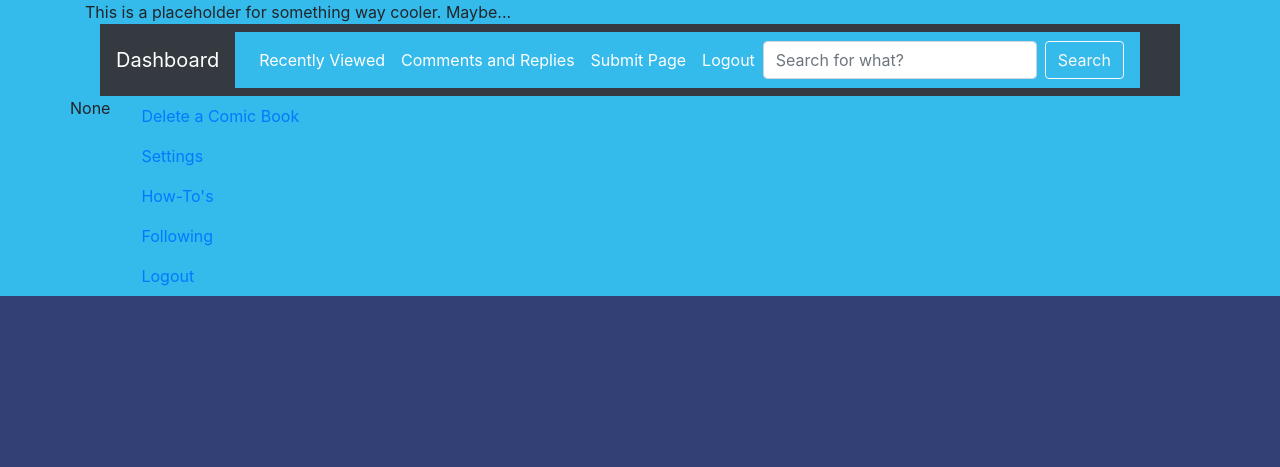
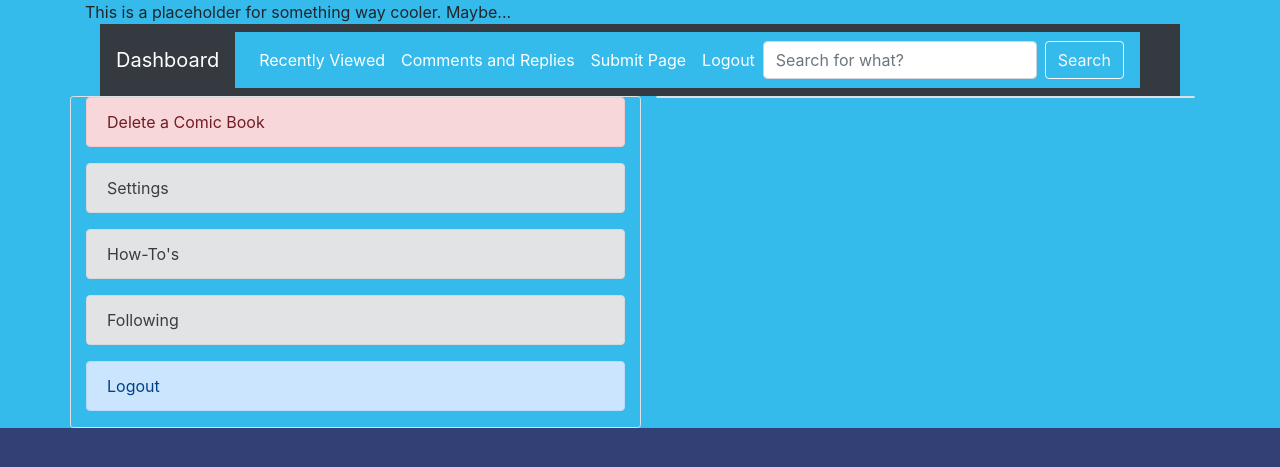
Before and after one commit to Manuel-L-art/ComicViewApp, a Django app: page /loading in a window 1280 px wide. Shown: the top 467 px of the page. Run offline with Django 3.2, Linux system fonts and the light colour scheme; data that the repository does not hold is empty.

Commit message:
styling added still no likes

```diff
--- a/ViewApp/templates/dashboard.html
+++ b/ViewApp/templates/dashboard.html
@@ -8,29 +8,28 @@
     </head>
     <body>
         <div class="container-fluid">
-            <div class="container"
+            <div class="container "
                 <h4>This is a placeholder for something way cooler. Maybe...</h4>
                 {% include 'partials/navbar.html' %}
-                <div class="row">
-                    {{ user.id }}
                     {% if messages %}
-                    <div>
+                    <div class="text-light">
                         {% for message in messages %}
-                        <h4 {% if message.tags %} class="{[ message.tags }}"{% endif %}>{{ message }}</h4>
+                        <h4 {% if message.tags %} class="{{ message.tags }}"{% endif %}>{{ message }}</h4>
                         {% endfor %}
                     </div>
                     {% endif %}
-                    <div class="col"
-                        <nav class="nav flex-column">
-                            <a class="nav-link" href="delete">Delete a Comic Book</a>
-                            <a class="nav-link" href="wip">Settings</a>
-                            <a class="nav-link" href="wip">How-To's</a>
-                            <a class="nav-link" href="wip">Following</a>
-                            <a class="nav-link" href="logout">Logout</a>
+                <div class="row">
+                    <div class="col border rounded-sm">
+                        <nav class="nav flex-column ">
+                            <a class="nav-link alert-danger alert" href="delete">Delete a Comic Book</a>
+                            <a class="nav-link alert-secondary alert" href="wip">Settings</a>
+                            <a class="nav-link alert-secondary alert" href="wip">How-To's</a>
+                            <a class="nav-link alert-secondary alert" href="wip">Following</a>
+                            <a class="nav-link alert-primary alert" href="logout">Logout</a>
                         </ul>
                     </div>
                     <div class="col">
-                        <div>
+                        <div class="border rounded-sm">
                             {% for comic in comics %}
                             <p><a href="/viewComicPage/{{ comic.id }}">{{ comic.book_title }}</a></p>
                             <a href="/viewComicPage/{{ comic.id }}">
--- a/ViewApp/templates/delete.html
+++ b/ViewApp/templates/delete.html
@@ -7,7 +7,7 @@
     <body>
     {% include 'partials/navbar.html' %}
         <div class="container">
-            <div>
+            <div class="alert-danger alert">
                 {% for comic in comics %}
                     <p><a href="deleteCom/{{ comic.id }}"> Delete: {{ comic.book_title }}</a></p>
                 {% endfor %}
--- a/ViewApp/templates/index.html
+++ b/ViewApp/templates/index.html
@@ -5,7 +5,7 @@
         <title>Main Page</title>
     </head>
     <body>
-        <div class="container">
+        <div class="container text-light">
             <div class="row">
                 <div class="col-5">
                     <form action="/register" method="post">
@@ -25,7 +25,7 @@
                         <div class="col">
                             <input type="password" placeholder="Password Confirm" name="pwd_confirm" id="pwd_confirm" required>
                         <div class="col">
-                            <button class="btn btn-outline-primary">Register Now!</button>
+                            <button class="btn btn-primary">Register Now!</button>
                         </div>
                     </form>
                     <hr>
@@ -42,7 +42,7 @@
                                 <input type="password"  placeholder="Password Here" name="pwd" id="pwd">
                             </div>
                             <div class="col">
-                                <button>Login</button>
+                                <button class="btn btn-success">Login</button>
                             </div>
 
                         </fieldset>
--- a/ViewApp/templates/view.html
+++ b/ViewApp/templates/view.html
@@ -16,7 +16,7 @@
                 </div>
                 <div class="col-4">
                     <!-- Comic Book Details -->
-                    <div class="align-top">
+                    <div class="align-top text-light">
                         <ul>
                             <li>Page: {{ comicpage.page_no }}</li>
                             <li>{{ comicpage.comicRef.book_title }}</li>
@@ -64,12 +64,12 @@
                                     {% csrf_token %}
                                     <input type="text" name="comment" id="comment" placeholder="Comment here...">
                                     <input type="text" name="name" id="name" placeholder="Your Name Here">
-                                    <button class="btn btn-ouline-success">Comment</button>
+                                    <button class="btn btn-success">Comment</button>
                                 </form>
                             </div>
                             <div id="other-users-comments">
                             {% if comments %}
-                                <div class="messages">
+                                <div class="messages text-light">
                                 {% for comment in comments %}
                                     <div>
                                         <p>{{ comment.comment }}</p><p><a href="add_like/{{comment.id}}">Like</a></p>
```
Also changed, not shown: ViewApp/templates/submitComPag.html (+10 -6 lines), ViewApp/templates/viewcommies.html (+11 -7 lines).
